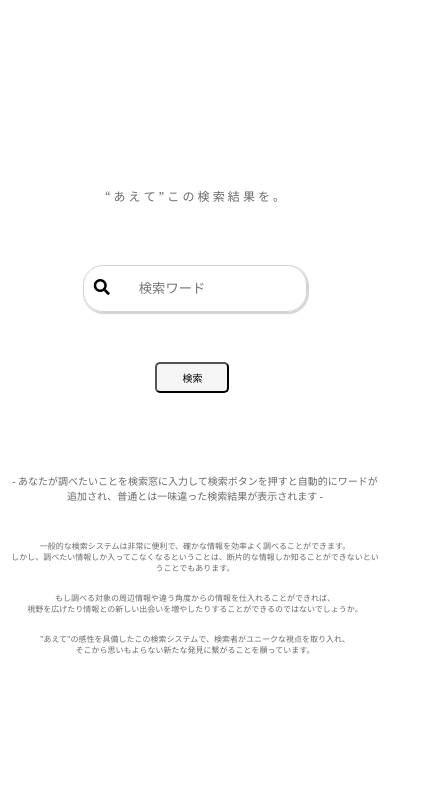
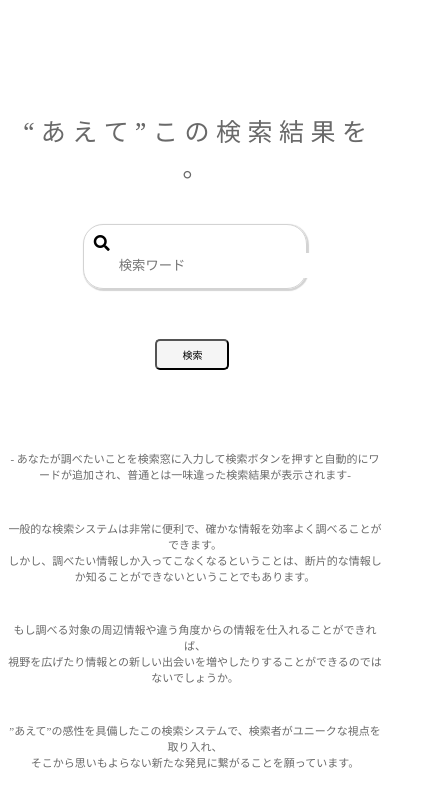
Before and after one commit to romu419/aete, a plain HTML site: page index.html in a window 390 px wide. Shown: the whole page, 424 px wide, since content can reach past the window. Drawn offline with Linux system fonts and the light colour scheme.

Commit message:
Update index.html

```diff
--- a/index.html
+++ b/index.html
@@ -7,7 +7,7 @@
   <meta charset="UTF-8">
   <title>aete-1.html</title>
   <style>
-	.title{margin-top:8%; text-align:center; color: dimgray; font-size: 25px; font-family: "YuMincho", "Yu Mincho", "Hiragino Mincho ProN", "serif";}
+    .title{margin-top:50px; text-align:center; color: dimgray; font-size: 25px; font-family: "YuMincho", "Yu Mincho", "Hiragino Mincho ProN", "serif";}
     .search{margin:30px auto; width:600px; padding:10px 5px;}
     .serch-box{border:1px solid lightgray; border-radius:20px; box-shadow:1px 1px 1px 1px lightgray; padding:10px;}
     .text{width:500px; margin-left:20px; border:none; padding: 5px;}
@@ -15,24 +15,21 @@
     .form-button{text-align: center;}
     .button{padding:6px 25px; border-radius:5px; background-color:whitesmoke; font-size:10px; margin-top:50px; margin-bottom: 20px}
     .description{margin: 0 auto; width:100%; margin-top: 50px; word-break: break-word; text-align: center;}
-    .howto1{margin-bottom: 40px; color: dimgray; font-family: "YuGothic", "Yu Gothic medium", "Hiragino Sans", "Meiryo", "sans-serif"}
-	.howto2{margin-bottom: 30px; color: dimgray; font-size:13px; font-family: "YuGothic", "Yu Gothic medium", "Hiragino Sans", "Meiryo", "sans-serif"}
+    .howto{margin-bottom: 30px; color: dimgray; font-family: "YuGothic", "Yu Gothic medium", "Hiragino Sans", "Meiryo", "sans-serif"}
 
-    @media(max-width:750px){
-      .title{margin-top: 50%; text-align:center; color: dimgray; font-size: 12px; font-family: "YuMincho", "Yu Mincho", "Hiragino Mincho ProN", "serif";}
-      .search{margin:50px auto; width: 60%; padding:10px 5px;}
+    @media(max-width:1000px){
+      .title{margin-top: 30%; text-align:center; color: dimgray; font-size: 25px; font-family: "YuMincho", "Yu Mincho", "Hiragino Mincho ProN", "serif";}
+      .search{margin:30px auto; width: 60%; padding:10px 5px;}
       .serch-box{border:1px solid lightgray; border-radius:20px; box-shadow:1px 1px 1px 1px lightgray; padding:10px;}
-      .text{width:60%; margin-left:20px; border:none; padding: 5px;}
+      .text{width:300px; margin-left:20px; border:none; padding: 5px;}
       .text:focus{outline: none;}
       .form-button{text-align: center;}
       .button{padding:6px 25px; margin-right:5px; border-radius:5px; background-color:whitesmoke; font-size:10px; margin-top:50px; margin-bottom: 20px}
       .description{margin: 0 auto; width:100%; margin-top: 50px; word-break: break-word;}
-      .howto1{margin-bottom: 10%; color: dimgray; font-family: "YuGothic", "Yu Gothic medium", "Hiragino Sans", "Meiryo", "sans-serif"; font-size:10px;}
-	  .howto2{margin-bottom: 5%; color: dimgray; font-family: "YuGothic", "Yu Gothic medium", "Hiragino Sans", "Meiryo", "sans-serif"; font-size:8px;}
+      .howto{margin-bottom: 10%; color: dimgray; font-family: "YuGothic", "Yu Gothic medium", "Hiragino Sans", "Meiryo", "sans-serif"; font-size:11px;}
     }
   </style>
   <body>
-   <div class="main">
     <div class="title">“ あ え て ” こ の 検 索 結 果 を 。</div>
     <div class="search">
       <form action="https://www.google.com/search" id="form" method="GET" onsubmit="return check()">
@@ -46,21 +43,20 @@
       </form>
     </div>
     <div class="description">
-      <div class="howto1">
-        <a>- あなたが調べたいことを検索窓に入力して検索ボタンを押すと自動的にワードが追加され、普通とは一味違った検索結果が表示されます -</a>
+      <div class="howto">
+        <a>- あなたが調べたいことを検索窓に入力して検索ボタンを押すと自動的にワードが追加され、普通とは一味違った検索結果が表示されます-</a>
       </div>
-      <div class="howto2">
+      <div class="howto">
         <a>一般的な検索システムは非常に便利で、確かな情報を効率よく調べることができます。<br />
         しかし、調べたい情報しか入ってこなくなるということは、断片的な情報しか知ることができないということでもあります。</a><br />
       </div>
-      <div class="howto2">
+      <div class="howto">
           <a>もし調べる対象の周辺情報や違う角度からの情報を仕入れることができれば、<br />
           視野を広げたり情報との新しい出会いを増やしたりすることができるのではないでしょうか。</a><br />
       </div>
-      <div class="howto2">
+      <div class="howto">
         <a>”あえて”の感性を具備したこの検索システムで、検索者がユニークな視点を取り入れ、<br />
         そこから思いもよらない新たな発見に繋がることを願っています。</a><br />
       </div>
-	</div>
   </body>
 </html>
```
